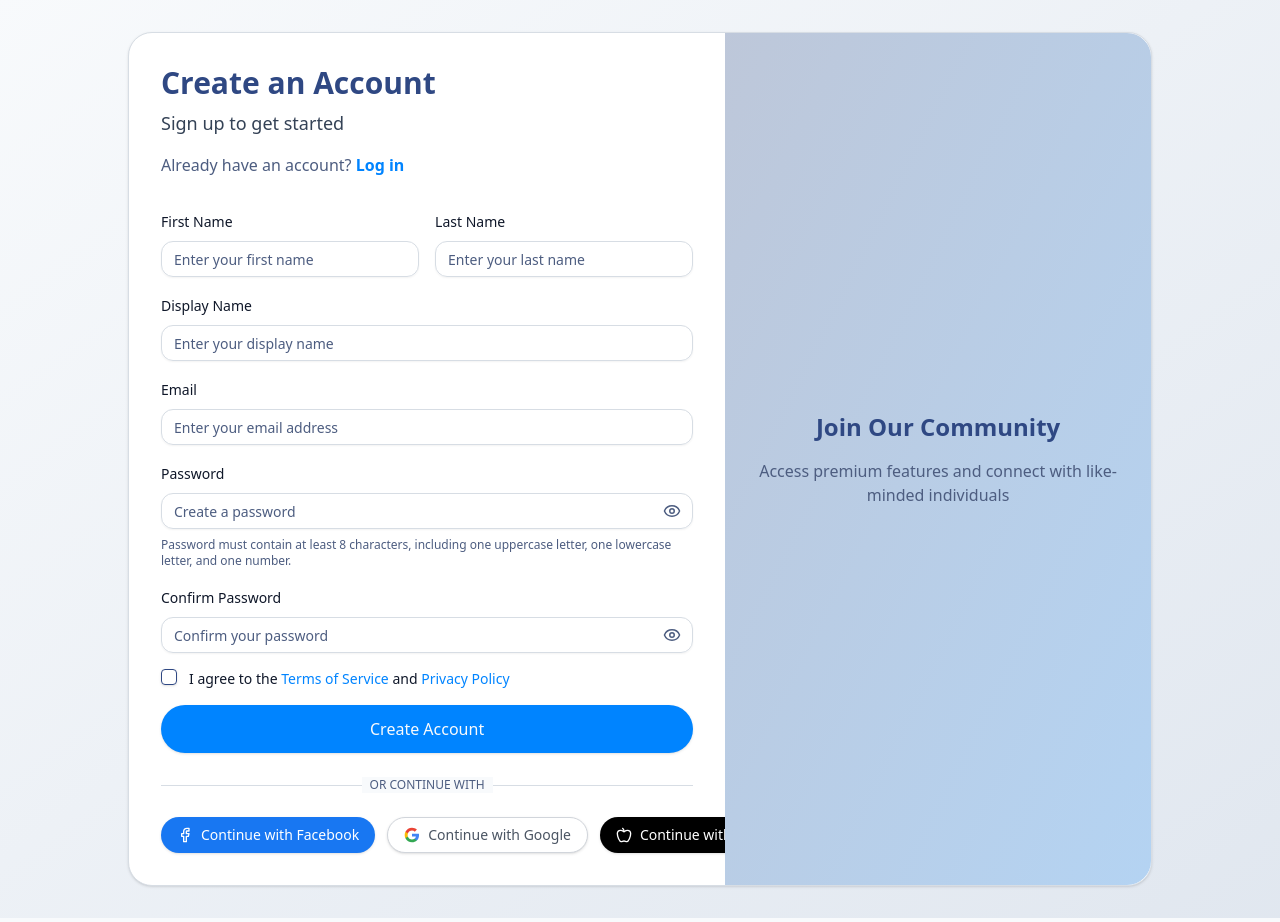
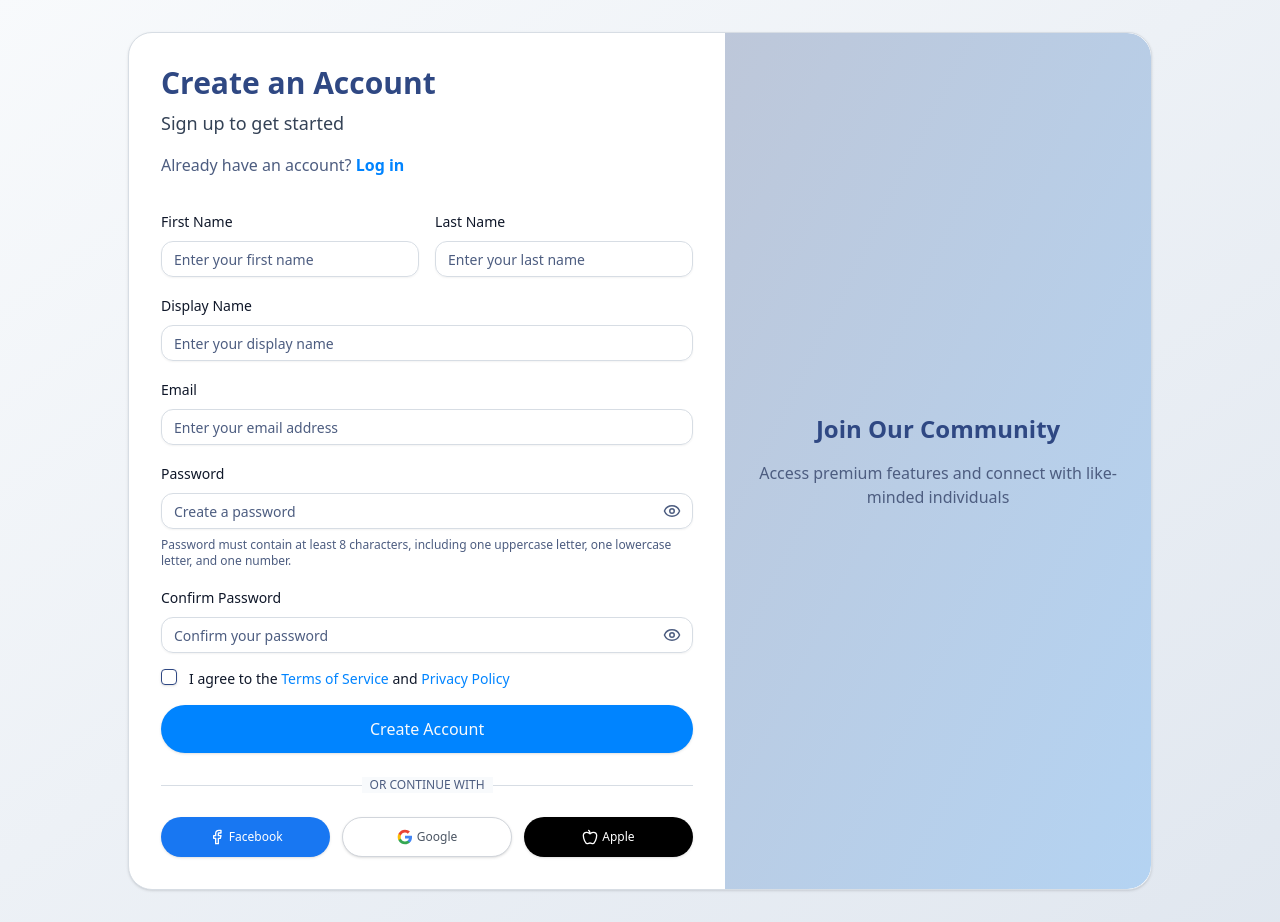
Before and after one commit to CodexScriba/boilerplate, a Next.js app: page /en/auth/registration in a window 1280 px wide. Built offline with nearby package versions, Linux system fonts and the light colour scheme; no server answers.

Commit message:
registration form, fully functional

```diff
--- a/src/app/[locale]/auth/components/SocialButtons.tsx
+++ b/src/app/[locale]/auth/components/SocialButtons.tsx
@@ -46,17 +46,17 @@ const PROVIDER_CONFIG = {
   facebook: {
     icon: <Facebook size={20} aria-hidden="true" />,
     className: "bg-[#1877F2] text-white hover:bg-[#1877F2]/90",
-    label: "Continue with Facebook",
+    label: "Facebook",
   },
   google: {
     icon: <GoogleIcon />,
     className: "bg-white text-gray-600 border border-gray-300 hover:bg-gray-50",
-    label: "Continue with Google",
+    label: "Google",
   },
   apple: {
     icon: <Apple size={20} aria-hidden="true" />,
     className: "bg-black text-white hover:bg-black/90",
-    label: "Continue with Apple",
+    label: "Apple",
   },
 } as const;
 
@@ -105,7 +105,7 @@ export function SocialButtons({
           {error}
         </div>
       )}
-      <div className={cn("flex flex-col sm:flex-row gap-3", className)} role="group" aria-label="Social login options">
+      <div className={cn("grid grid-cols-1 sm:grid-cols-3 gap-3", className)} role="group" aria-label="Social login options">
         {showProviders.map((provider) => {
           const config = PROVIDER_CONFIG[provider];
           const isCurrentlyLoading = isLoading && activeProvider === provider;
@@ -114,7 +114,8 @@ export function SocialButtons({
             <Button
               key={provider}
               className={cn(
-                "flex-1 flex items-center justify-center gap-2 rounded-full",
+                "flex items-center justify-center gap-1 rounded-full text-xs h-10",
+                "w-full truncate",
                 config.className
               )}
               onClick={() => handleSocialLogin(provider)}
@@ -122,8 +123,8 @@ export function SocialButtons({
               aria-disabled={isLoading}
               type="button"
             >
-              {config.icon}
-              <span>{isCurrentlyLoading ? `Connecting to ${provider}...` : config.label}</span>
+              <span className="flex-shrink-0">{config.icon}</span>
+              <span className="truncate max-w-[100px]">{isCurrentlyLoading ? `Connecting...` : provider === "apple" ? "Apple" : config.label}</span>
             </Button>
           );
         })}
--- a/src/app/[locale]/auth/registration/page.tsx
+++ b/src/app/[locale]/auth/registration/page.tsx
@@ -3,13 +3,13 @@ import { Card, CardDescription, CardHeader } from "@/components/ui/card";
 import { Separator } from "@/components/ui/separator";
 import { RegisterForm } from "../components/RegistrationForm";
 import { SocialButtons } from "../components/SocialButtons";
-
+// Make sure you've updated the SocialButtons component with the fixed versio
 
 export default function RegisterPage() {
   return (
-    <div className="flex-1 bg-gradient-to-br from-[hsl(var(--background))] to-[hsl(var(--muted))]">
-      <div className="container max-w-5xl mx-auto py-8">
-        <Card className="w-full flex flex-col md:flex-row rounded-3xl">
+    <div className="flex min-h-screen bg-gradient-to-br from-[hsl(var(--background))] to-[hsl(var(--muted))]">
+      <div className="container max-w-5xl mx-auto py-8 flex items-center">
+        <Card className="w-full flex flex-col md:flex-row rounded-3xl overflow-hidden">
           {/* Left side - Form */}
           <div className="md:w-7/12 p-6 md:p-8">
             <CardHeader className="space-y-4 p-0 mb-8">
@@ -51,9 +51,9 @@ export default function RegisterPage() {
           </div>
 
           {/* Right side - Image/Content */}
-          <div className="md:w-5/12 relative hidden md:flex bg-muted rounded-r-3xl overflow-hidden">
-            <div className="absolute inset-0 bg-gradient-to-br from-primary/20 to-accent/20" />
-            <div className="flex items-center justify-center h-full p-6 relative z-10">
+          <div className="md:w-5/12 relative hidden md:block bg-muted rounded-r-3xl overflow-hidden">
+            <div className="absolute inset-0 bg-gradient-to-br from-primary/20 to-accent/20 z-10" />
+            <div className="flex items-center justify-center h-full p-6 relative z-20">
               <div className="text-center space-y-4">
                 <h2 className="text-2xl font-bold text-primary">Join Our Community</h2>
                 <p className="text-muted-foreground">
```
